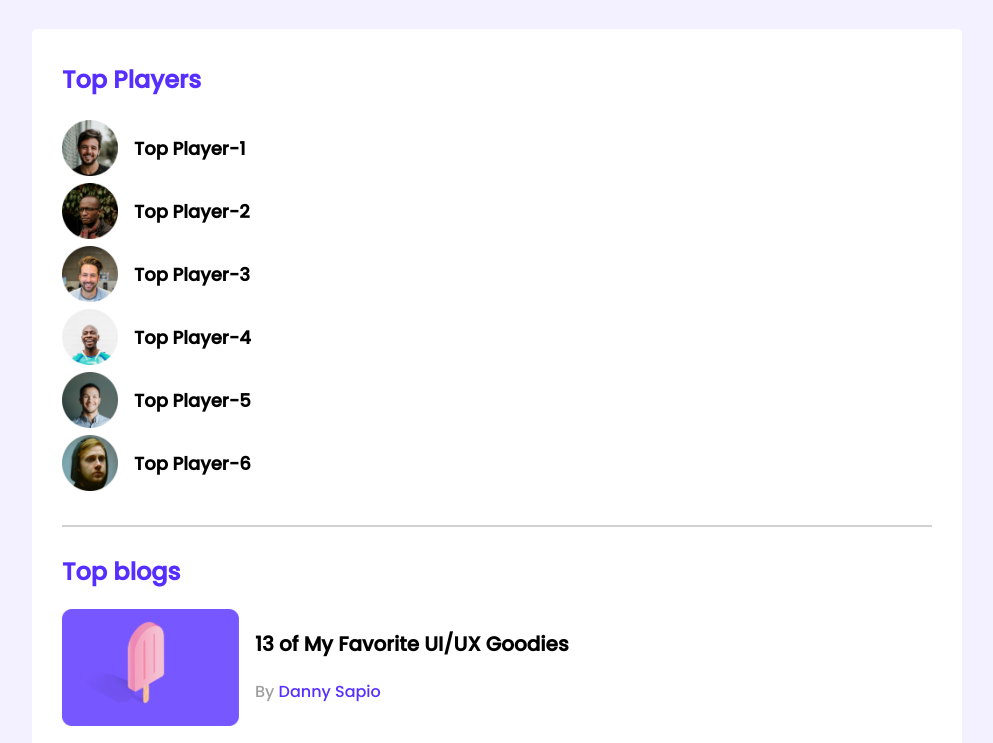
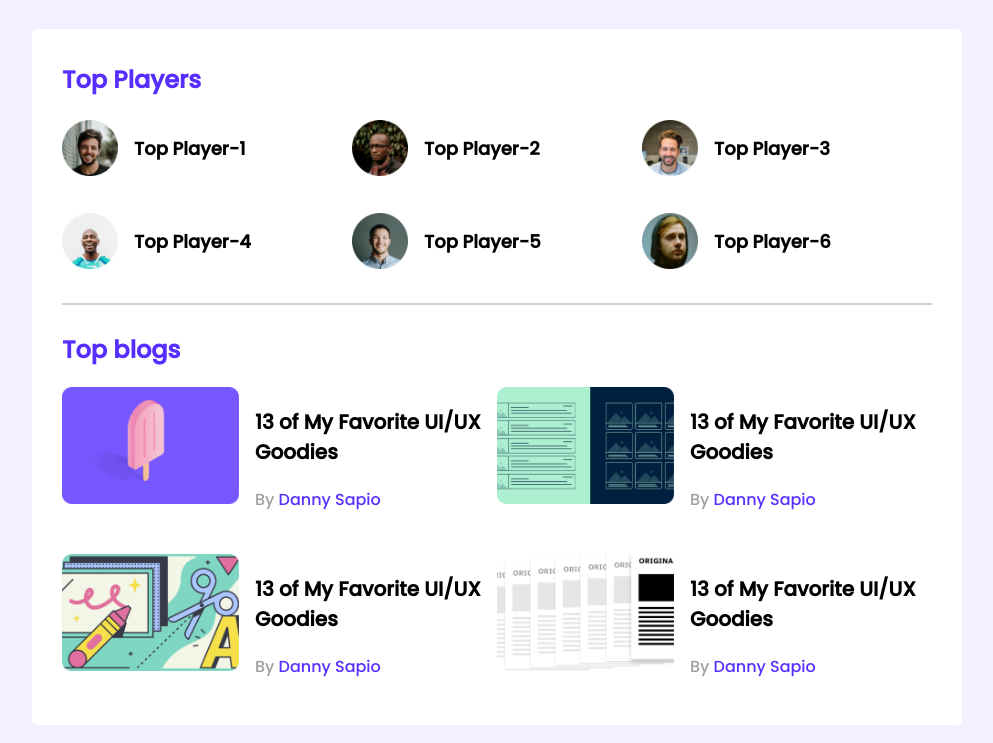
Before and after one commit to rashedul24/leader-board-css3, a plain HTML site: page index.html in a window 1280 px wide. Shown: the top 743 px of the page, without its empty margins (143-1136 px from the left). Drawn offline with Linux system fonts and the light colour scheme.

Commit message:
grid solved

```diff
--- a/styles/style.css
+++ b/styles/style.css
@@ -37,9 +37,12 @@ hr {
   margin-top: 3px;
 }
 
-.players {
-  display: block grid-template-columns: repeat (3, 1fr);
+.players{
+
+  display: grid;
+  grid-template-columns: repeat(3, 1fr);
   grid-row-gap: 30px;
+
 
 }
 
@@ -60,8 +63,8 @@ hr {
 
 /* top blog styles */
 .blogs {
-  display: grid;
-  grid-template-columns: repeat (2, 1fr);
+  display: grid ;
+  grid-template-columns: repeat(2, 1fr);
   grid-row-gap: 26px;
 }
 
@@ -127,7 +130,7 @@ hr {
     Media Queries
     -----------------*/
 /* mobile devices */
-@media only screen and (max-width:688px) {
+ @media only screen and (max-width:688px) {
   .container{
     width: 100%
   }
@@ -139,7 +142,7 @@ hr {
   }
 }
 /* tablet devices */
-@media only screen and (min-width:688px) and(max-width:992px){
+ @media only screen and (min-width:688px) and(max-width:992px){
   .container{
     width: 100%
   }
@@ -149,4 +152,4 @@ hr {
   .player, .blog{
     flex-direction: column;
   }
-}
+ }
```
